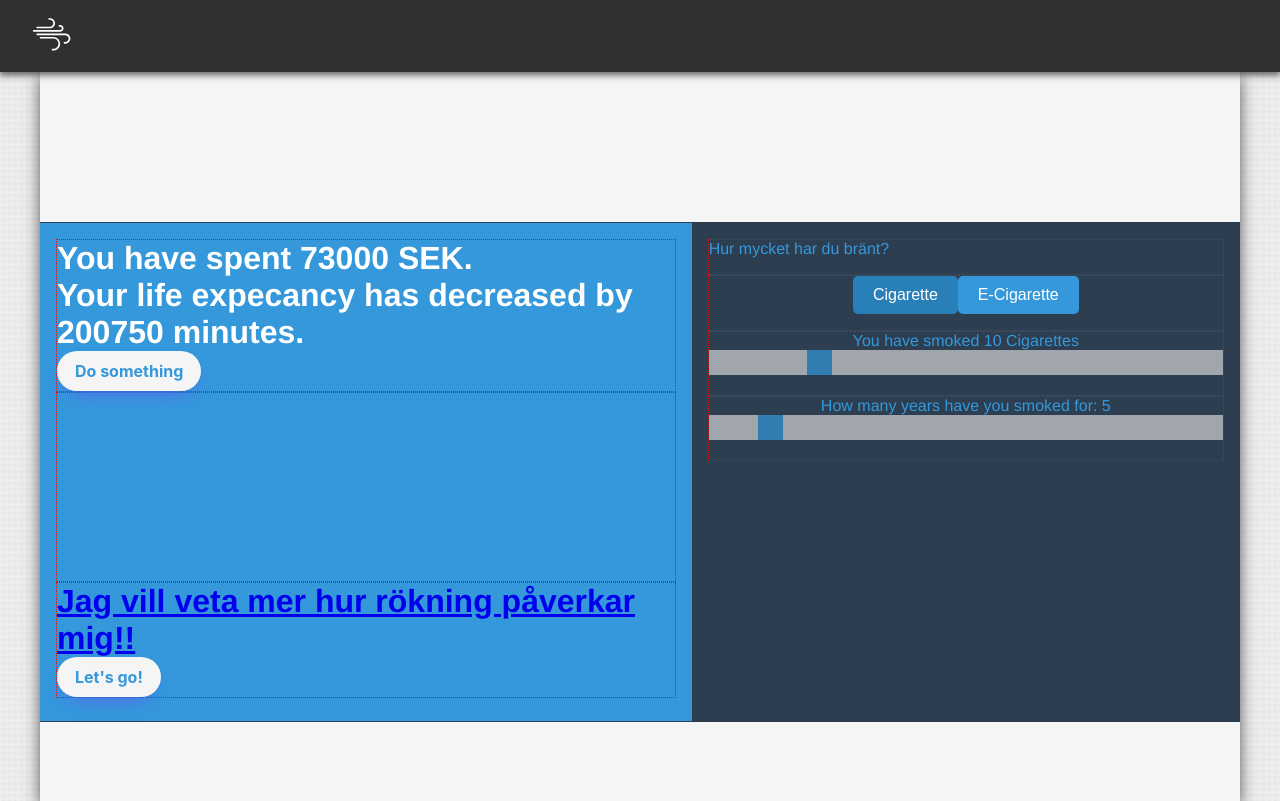
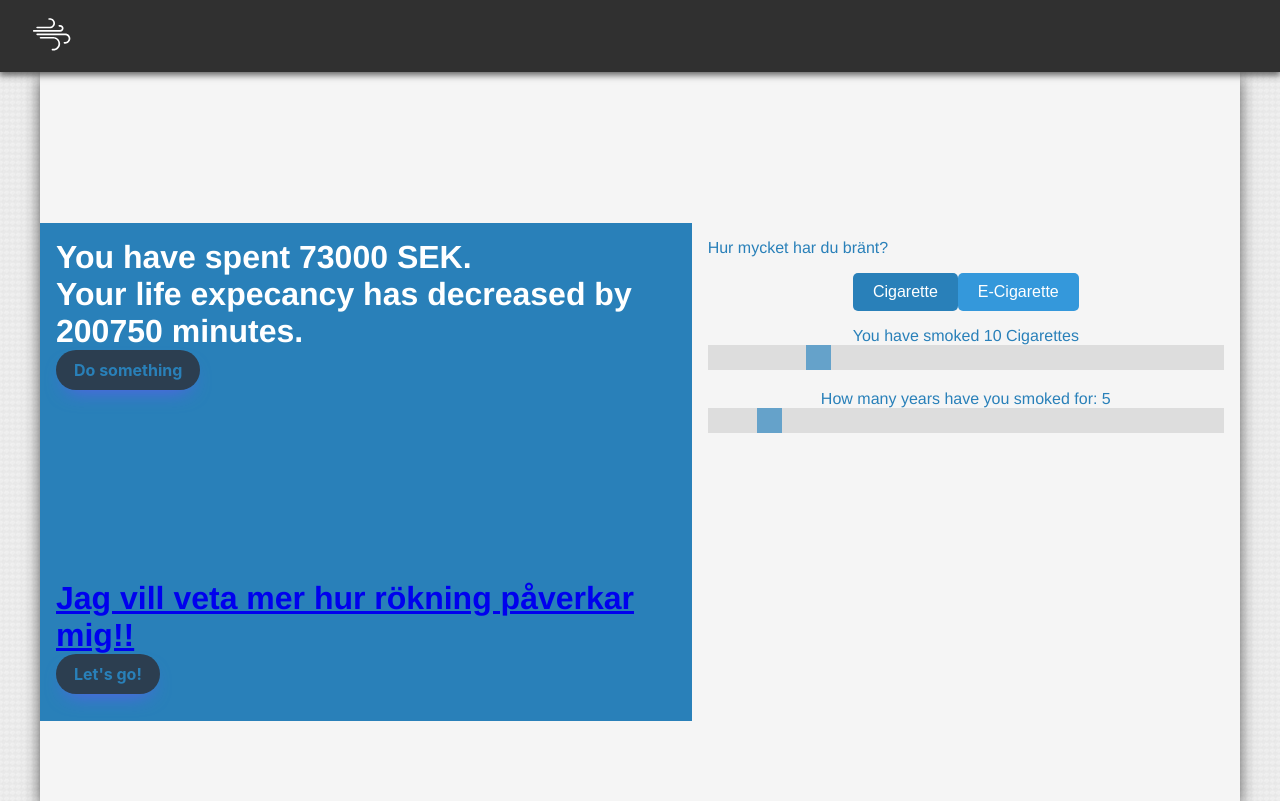
Before and after one commit to rubenmadsen/smokin, a Vue app in the folder Frontend/: page / in a window 1280 px wide. Built offline with nearby package versions, Linux system fonts and the light colour scheme.

Commit message:
spikade colors

```diff
--- a/Frontend/src/App.vue
+++ b/Frontend/src/App.vue
@@ -111,7 +111,7 @@ li a:hover svg path {
   border-bottom: 1px solid var(--text-color);
   margin-top: 150px;
   height: 500px;
-  background-color: var(--primary-color);
+  background-color: var(--text-color);
 }
 .home{
   padding: 1rem;
@@ -138,7 +138,7 @@ li a:hover svg path {
   margin: 0 auto;
   min-height: calc(100vh - 71px);
   box-shadow: var(--strong-shadow) 0px 5px 15px;
-  background-color: var(--background-color);
+  background-color: var(--text-color);
 }
 
 /* Hide */
--- a/Frontend/src/main.css
+++ b/Frontend/src/main.css
@@ -2,7 +2,7 @@
 :root {
     /* heler */
     --helper-border: 1px dotted red;
-    --border: var(--helper-border);
+    --border: ;
     --primary-color: #3498db;         /* Main theme color */
     --secondary-color: #2ecc71;       /* Secondary theme color */
     --accent-color: #e74c3c;          /* Accent color */
@@ -23,6 +23,12 @@
     --strong-shadow: rgba(0, 0, 0, 0.63);
     --weak-highlight: rgb(201, 201, 201);
     --strong-highlight: rgb(243, 243, 243);
+
+    /* Spikat */
+    --background-color: #2c3e50;
+    --nav-color: var(--text-color);
+    --text-color: #f5f5f5;
+    --primary-color: #2980b9;
 
     /* typography */
     --font-family-sans: 'Helvetica', 'Arial', sans-serif;   /* Default font family */
```
